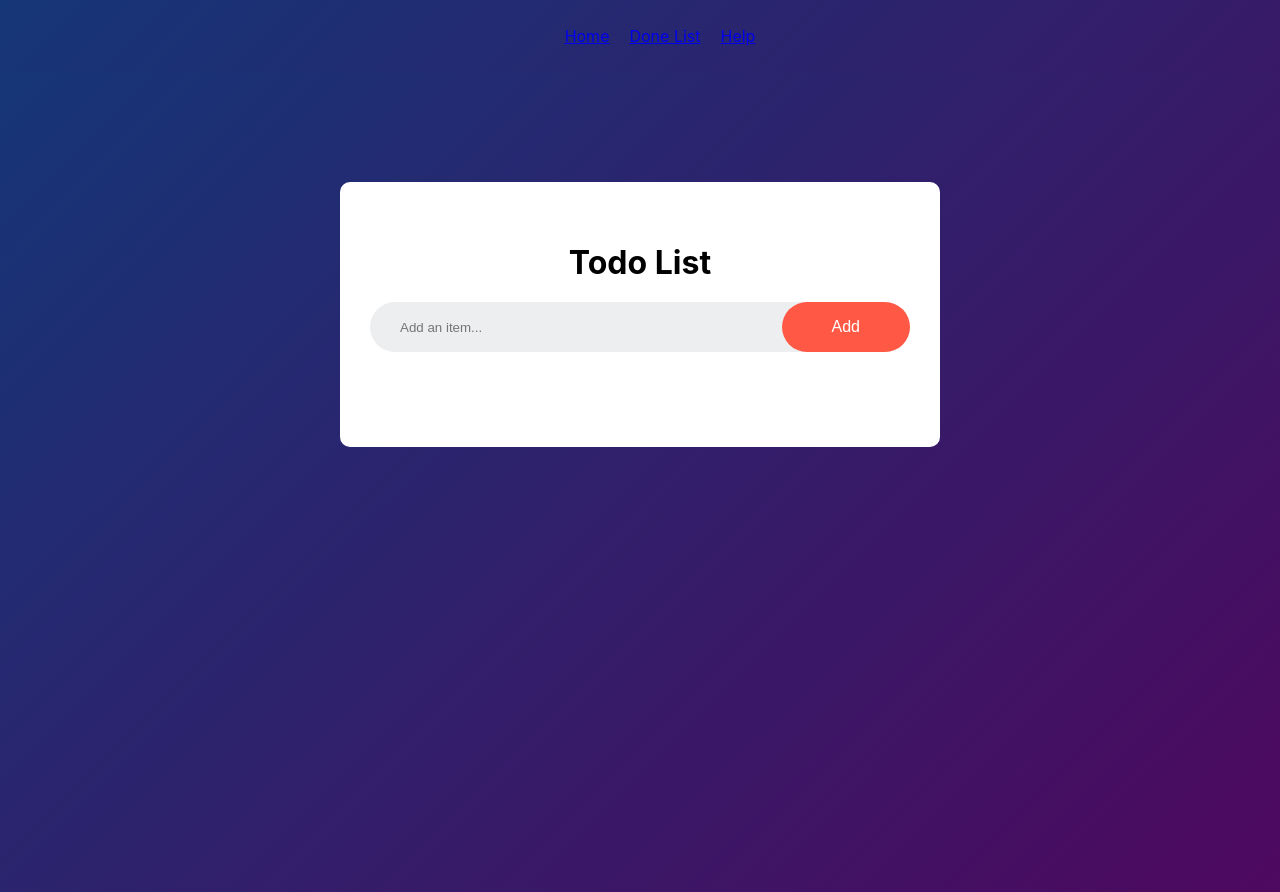
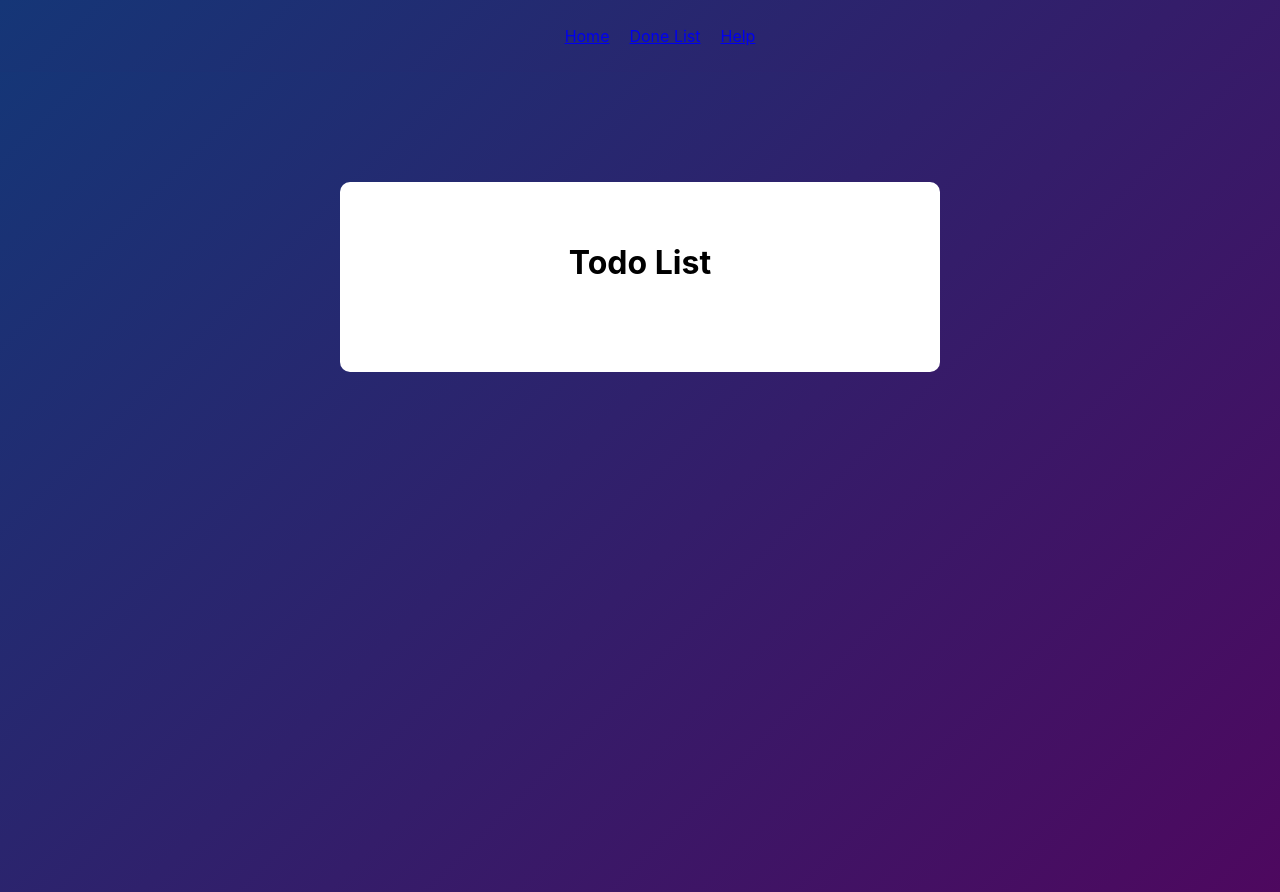
Before and after one commit to casquar1/day11-Arianne, a React (Create React App) app in the folder todo-list/: page /done in a window 1280 px wide. Built offline with nearby package versions, Linux system fonts and the light colour scheme.

Commit message:
refactor: remove input and button of TodoGenerator

```diff
--- a/todo-list/src/components/TodoList.js
+++ b/todo-list/src/components/TodoList.js
@@ -10,7 +10,7 @@ const TodoList = (props) => {
         <div className="container">
             <div className="todo-container">
                 <h1>Todo List</h1>
-                {!props.done && <TodoGenerator />}
+                {!props.isDone && <TodoGenerator />}
                 <TodoGroup todos={todos} isDone={props.isDone} />
             </div>
         </div>
```
